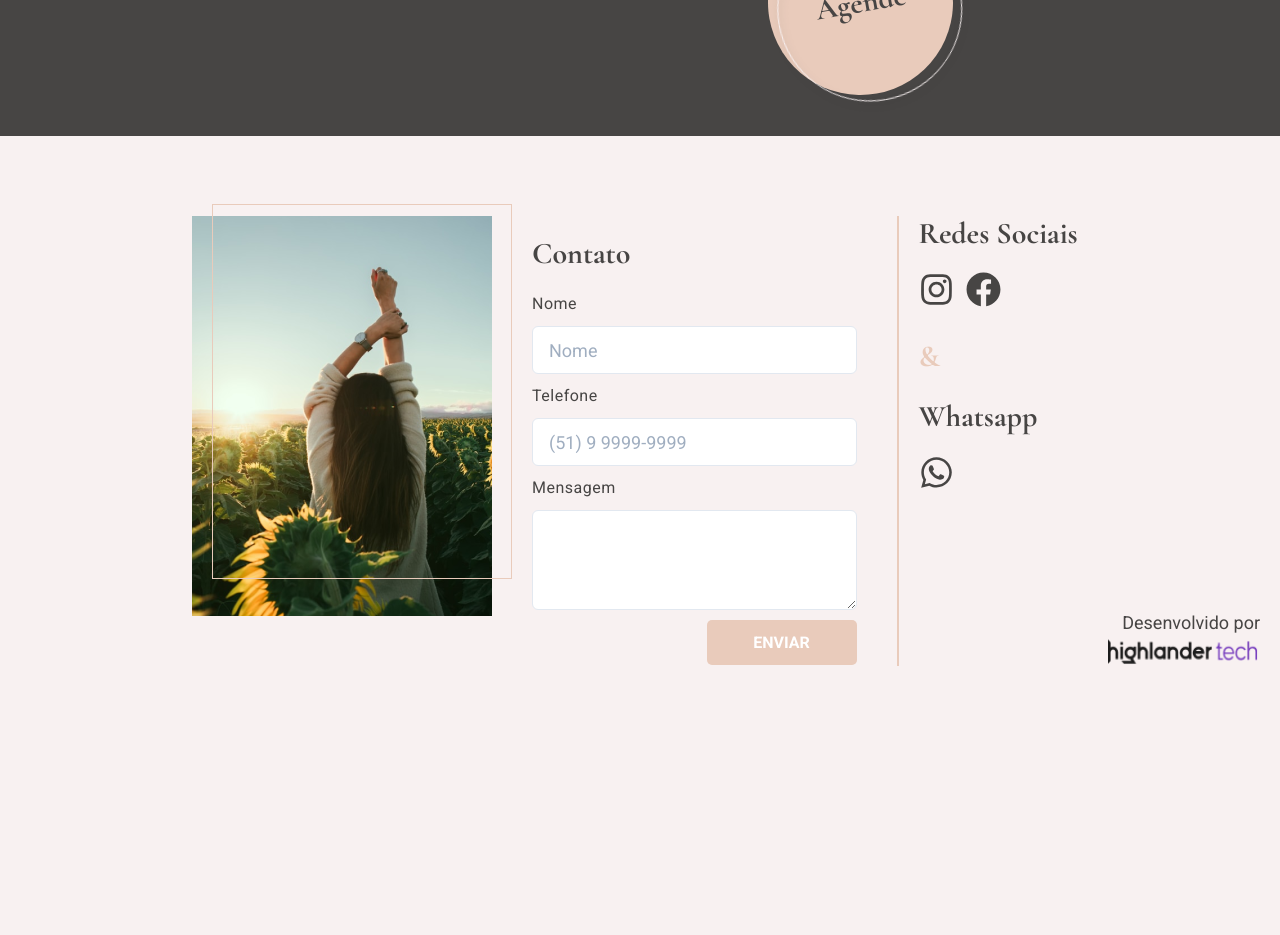
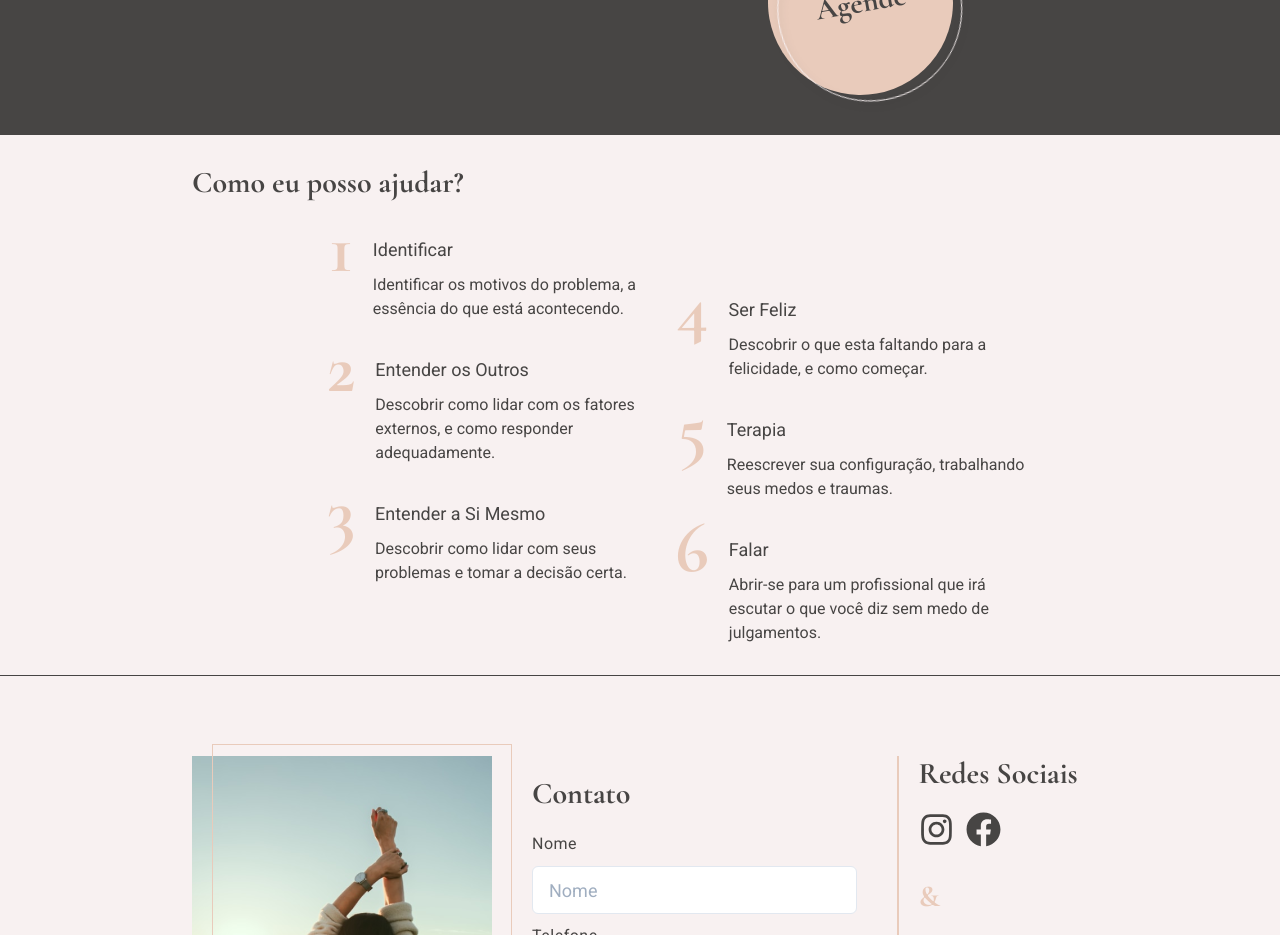
Before and after one commit to Highlander-Tech/Portfolio-Blog-Psicologa, a Next.js app: page / in a window 1280 px wide. Shown: the part 1260-2195 px from the top of the page. Before the commit the page ends 1966 px from the top, so only its background shows below. Built offline with nearby package versions, Linux system fonts and the light colour scheme.

Commit message:
feat: :sparkles: Como eu posso ajudar na homepage

```diff
--- /dev/null
+++ b/src/components/Home/Help.tsx
@@ -0,0 +1,33 @@
+import { Box, Flex, Text } from '@chakra-ui/react'
+
+interface Props {
+  number: number
+  title: string
+  description: string
+}
+
+function Help({ number, title, description }: Props) {
+  return (
+    <Flex>
+      <Text
+        fontFamily="Cormorant Garamond"
+        fontSize="7xl"
+        fontWeight="bold"
+        color="beige.200"
+        mr="20px"
+        mt="-42px"
+      >
+        {number}
+      </Text>
+      <Box fontFamily="Roboto" color="brown.700" textAlign="left" w="300px">
+        <Text fontSize="lg" mb="10px">
+          {title}
+        </Text>
+        <Text fontSize="md">{description}</Text>
+      </Box>
+    </Flex>
+  )
+}
+
+export { Help }
+export type { Props as HelpProps }
--- a/src/components/Home/index.ts
+++ b/src/components/Home/index.ts
@@ -1,2 +1,3 @@
 export * from './Photo'
 export * from './Title'
+export * from './Help'
--- /dev/null
+++ b/src/containers/Home/PossoAjudar.tsx
@@ -0,0 +1,51 @@
+import { Box, Flex, Heading, VStack } from '@chakra-ui/react'
+
+import { Help } from '../../components/Home'
+
+export function PossoAjudar() {
+  return (
+    <Box w={['95%', '70%']} mx="auto" py="30px">
+      <Heading as="h2" fontFamily="Cormorant Garamond" fontSize="3xl" fontWeight="bold" color="brown.700">
+        Como eu posso ajudar?
+      </Heading>
+      <Flex mt="35px" maxW="70%" mx="auto" justifyContent="space-evenly" direction={['column', 'row']}>
+        <VStack spacing="35px">
+          <Help
+            number={1}
+            title="Identificar"
+            description="Identificar os motivos do problema, a essência do que está acontecendo."
+          />
+          <Help
+            number={2}
+            title="Entender os Outros"
+            description="Descobrir como lidar com os fatores externos, e como responder adequadamente."
+          />
+          <Help
+            number={3}
+            title="Entender a Si Mesmo"
+            description="Descobrir como lidar com seus problemas e tomar a decisão certa."
+          />
+        </VStack>
+        <Box mt={['35px', '60px']}>
+          <VStack spacing="35px">
+            <Help
+              number={4}
+              title="Ser Feliz"
+              description="Descobrir o que esta faltando para a felicidade, e como começar."
+            />
+            <Help
+              number={5}
+              title="Terapia"
+              description="Reescrever sua configuração, trabalhando seus medos e traumas."
+            />
+            <Help
+              number={6}
+              title="Falar"
+              description="Abrir-se para um profissional que irá escutar o que você diz sem medo de julgamentos."
+            />
+          </VStack>
+        </Box>
+      </Flex>
+    </Box>
+  )
+}
--- a/src/containers/Home/index.ts
+++ b/src/containers/Home/index.ts
@@ -1,2 +1,3 @@
 export * from './Presentation'
 export * from './Description'
+export * from './PossoAjudar'
--- a/src/pages/index.tsx
+++ b/src/pages/index.tsx
@@ -1,10 +1,11 @@
-import { Description, Presentation } from '../containers/Home'
+import { Description, PossoAjudar, Presentation } from '../containers/Home'
 
 export default function Home() {
   return (
     <>
       <Presentation />
       <Description />
+      <PossoAjudar />
     </>
   )
 }
```
